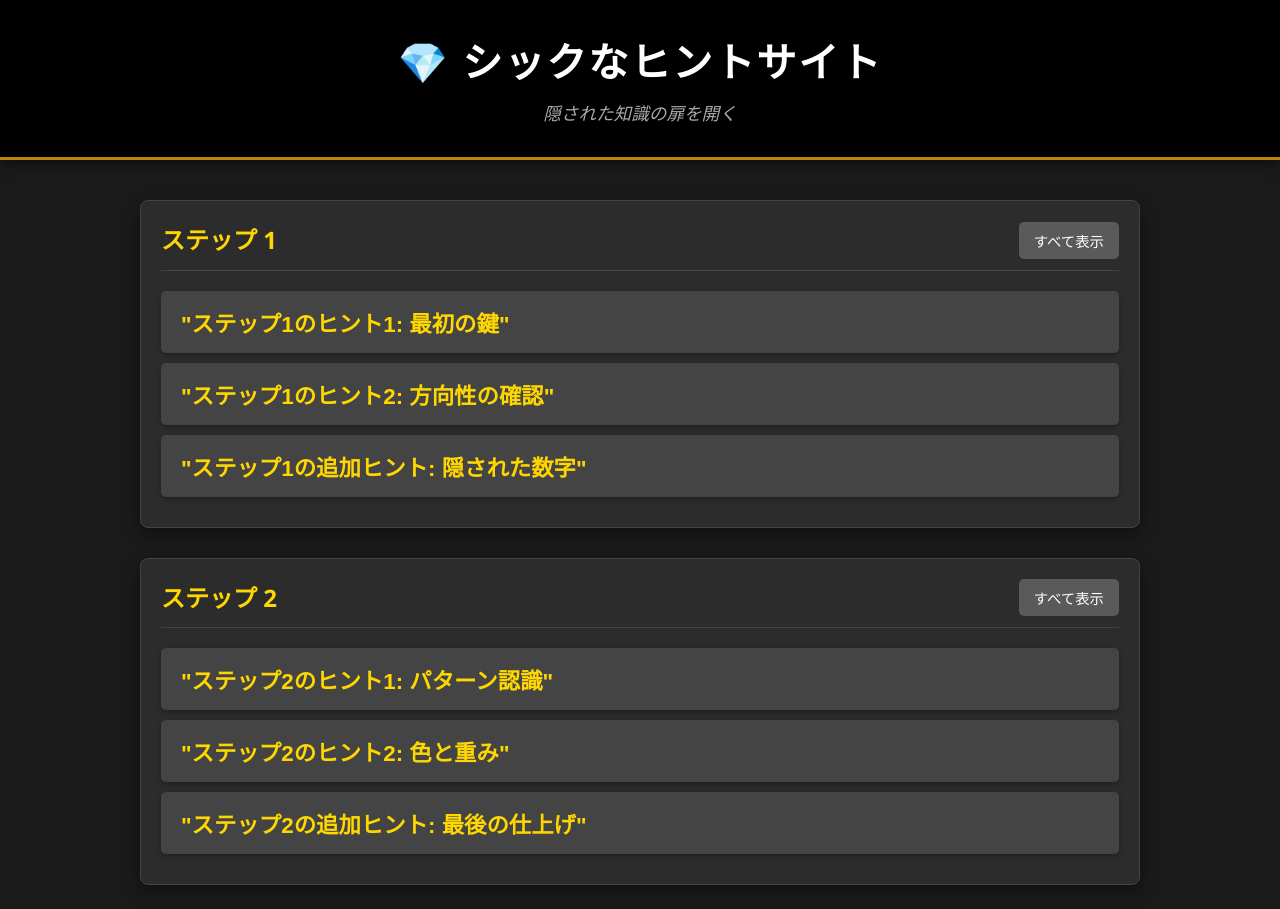
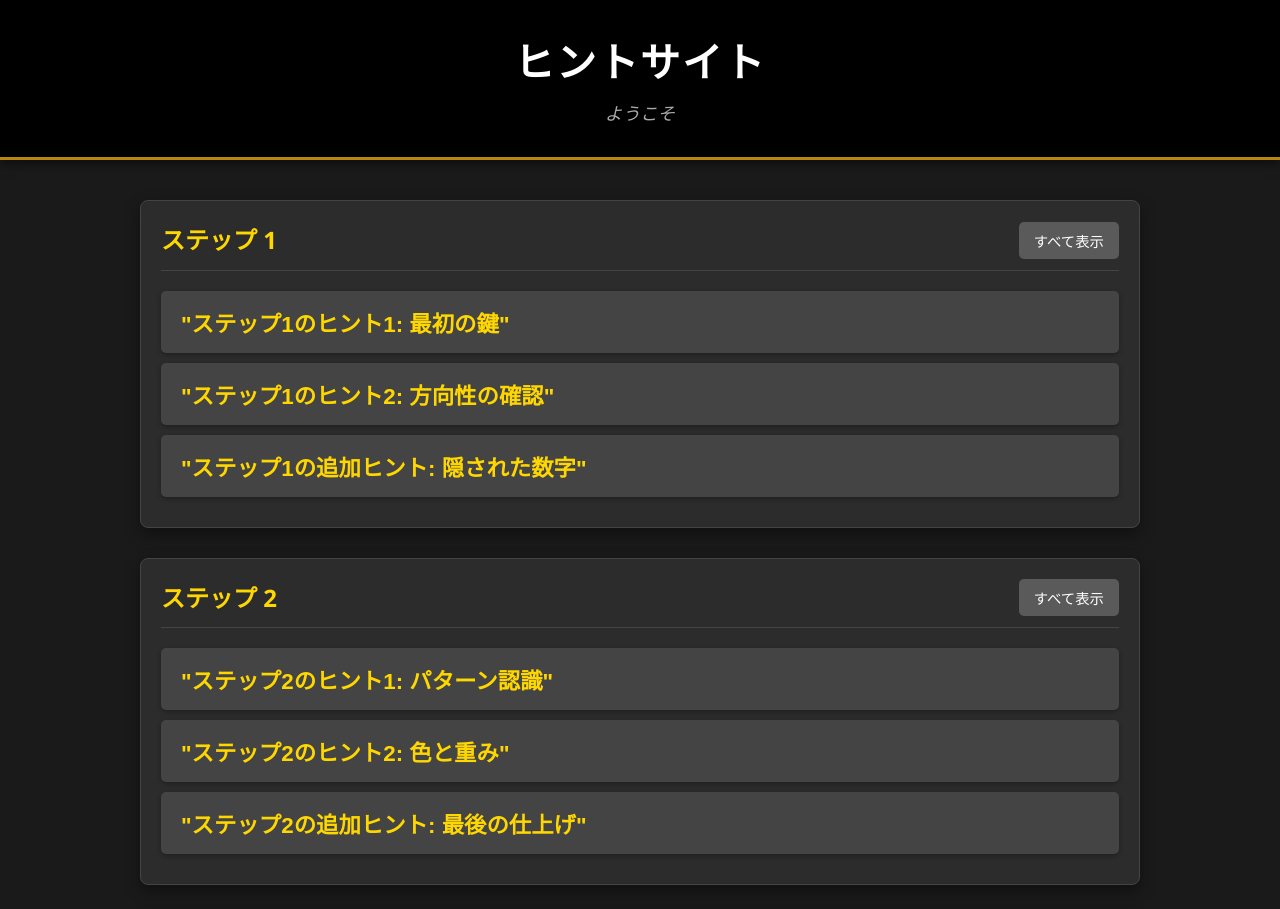
Before and after one commit to Fhunii/Fhunii.github.io, a plain HTML site: page index.html in a window 1280 px wide. Shown: the top 909 px of the page. Drawn offline with Linux system fonts and the light colour scheme.

Commit message:
Update title and header text in index.html

```diff
--- a/index.html
+++ b/index.html
@@ -3,13 +3,13 @@
 <head>
     <meta charset="UTF-8">
     <meta name="viewport" content="width=device-width, initial-scale=1.0">
-    <title>💡 シックなヒントサイト</title>
+    <title>ヒントサイト</title>
     <link rel="stylesheet" href="style.css">
 </head>
 <body>
     <header>
-        <h1>💎 シックなヒントサイト</h1>
-        <p>隠された知識の扉を開く</p>
+        <h1>ヒントサイト</h1>
+        <p>ようこそ</p>
     </header>
 
     <main id="hint-container">
```
